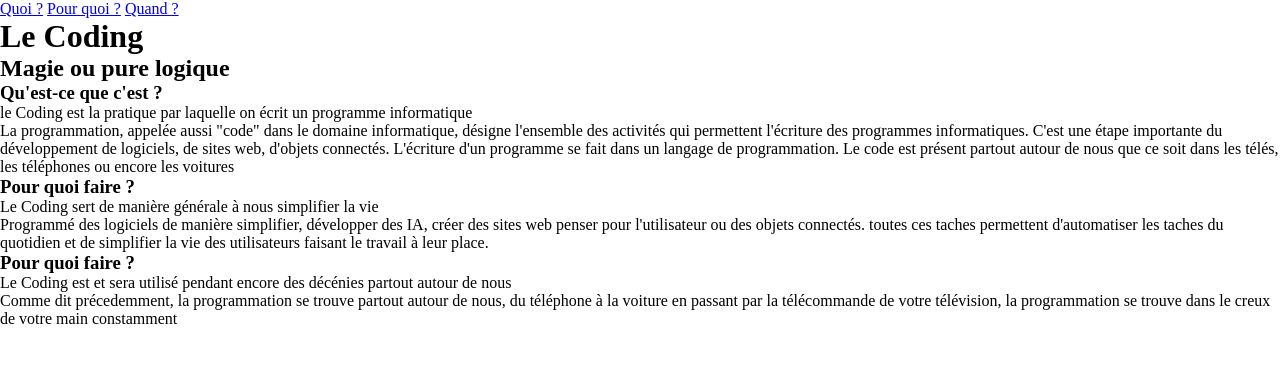
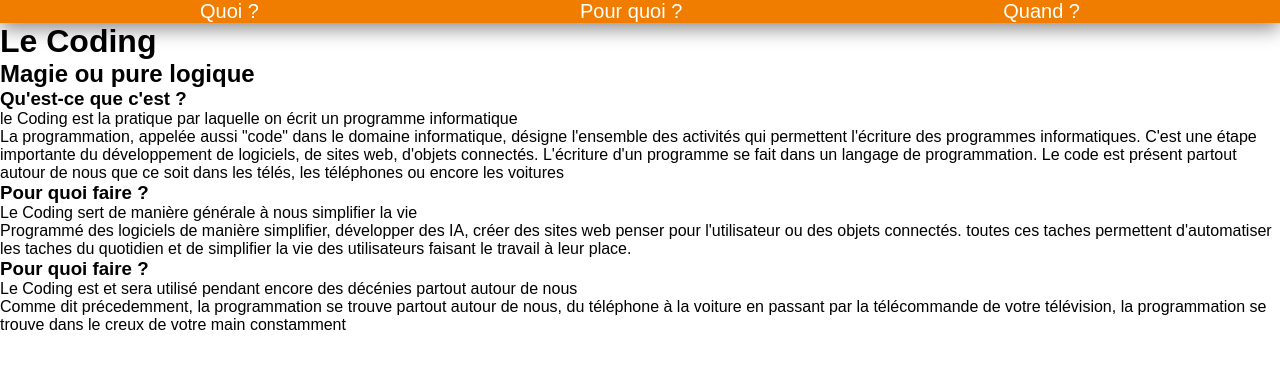
Before and after one commit to jstnate/site_passion, a plain HTML site: page index.html in a window 1280 px wide. Drawn offline with Linux system fonts and the light colour scheme.

Commit message:
:lipstick: Style du header

```diff
--- a/style.css
+++ b/style.css
@@ -2,4 +2,32 @@
     padding: 0;
     margin: 0;
     box-sizing: border-box;
+    scroll-behavior: smooth;
+    font-family: 'Poppins', sans-serif;
+    text-decoration: none;
 }
+
+.main_header {
+    background-color: #f07d00;
+    display: flex;
+    justify-content: space-between;
+    align-items: center;
+    padding: 0 200px;
+    box-shadow: 0px 5px 20px grey;
+}
+
+.logo {
+    width: 70px;
+}
+
+.main_header a {
+    font-size: 20px;
+    color: white;
+    transition: 0.3s;
+}
+
+.main_header a:hover {
+    color: black;
+    transition: 0.3s;
+    cursor: pointer;
+}
```
Also changed, not shown: images/coding-icon.png (added).
